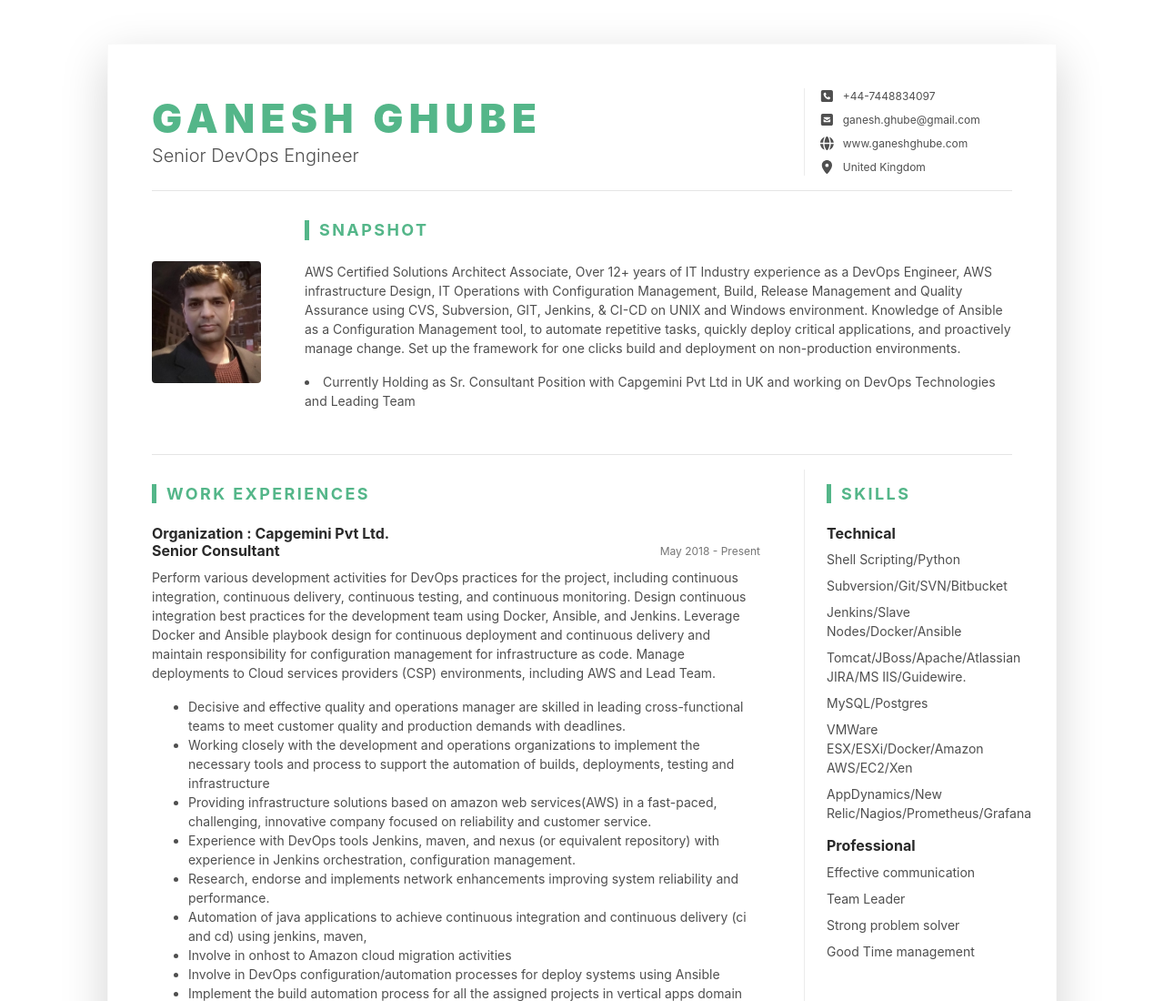
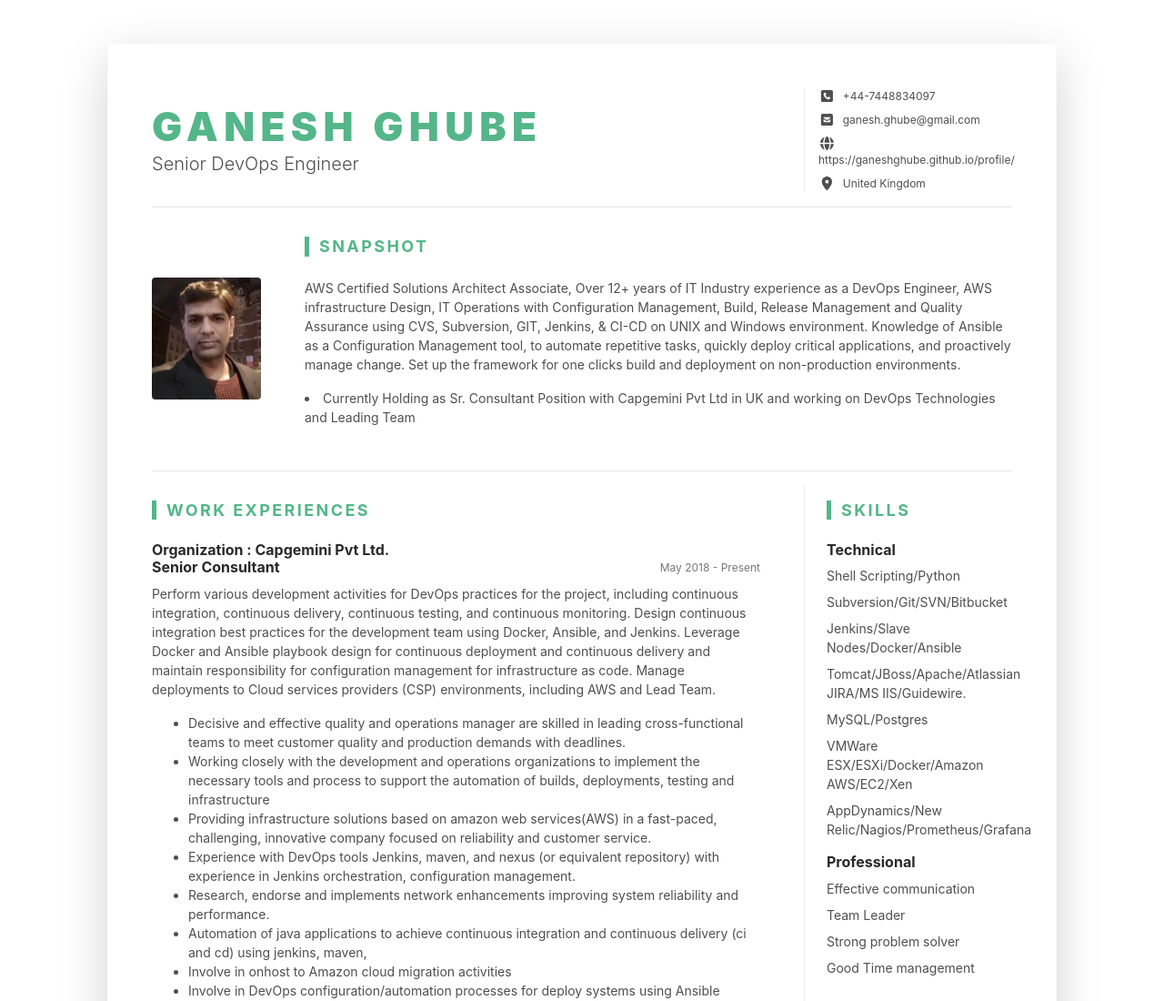
Before and after one commit to ganeshghube/profile, a plain HTML site: page index.html in a window 1280 px wide. Shown: the top 1100 px of the page at 91% size. Drawn offline with Linux system fonts and the light colour scheme.

Commit message:
Update index.html

```diff
--- a/index.html
+++ b/index.html
@@ -38,7 +38,7 @@
 							<ul class="list-unstyled mb-0">
 								<li class="mb-2"><i class="fas fa-phone-square fa-fw fa-lg mr-2 "></i><a class="resume-link" href="tel:#">+44-7448834097</a></li>
 								<li class="mb-2"><i class="fas fa-envelope-square fa-fw fa-lg mr-2"></i><a class="resume-link" href="mailto:#">ganesh.ghube@gmail.com</a></li>
-								<li class="mb-2"><i class="fas fa-globe fa-fw fa-lg mr-2"></i><a class="resume-link" href="#">www.ganeshghube.com</a></li>
+								<li class="mb-2"><i class="fas fa-globe fa-fw fa-lg mr-2"></i><a class="resume-link" href="#">https://ganeshghube.github.io/profile/</a></li>
 								<li class="mb-0"><i class="fas fa-map-marker-alt fa-fw fa-lg mr-2"></i>United Kingdom</li>
 							</ul>
 						</div><!--//resume-contact-->
```
